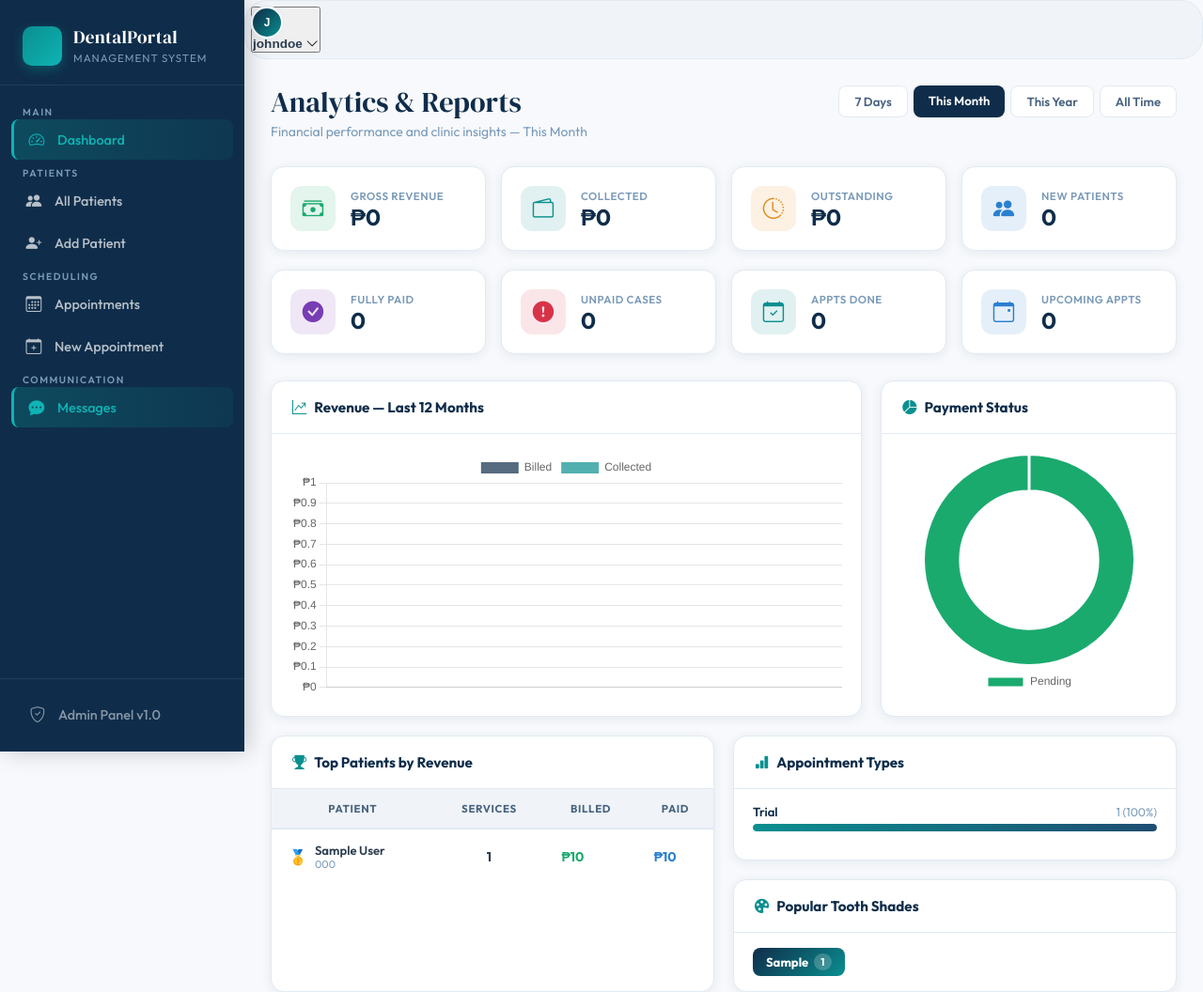
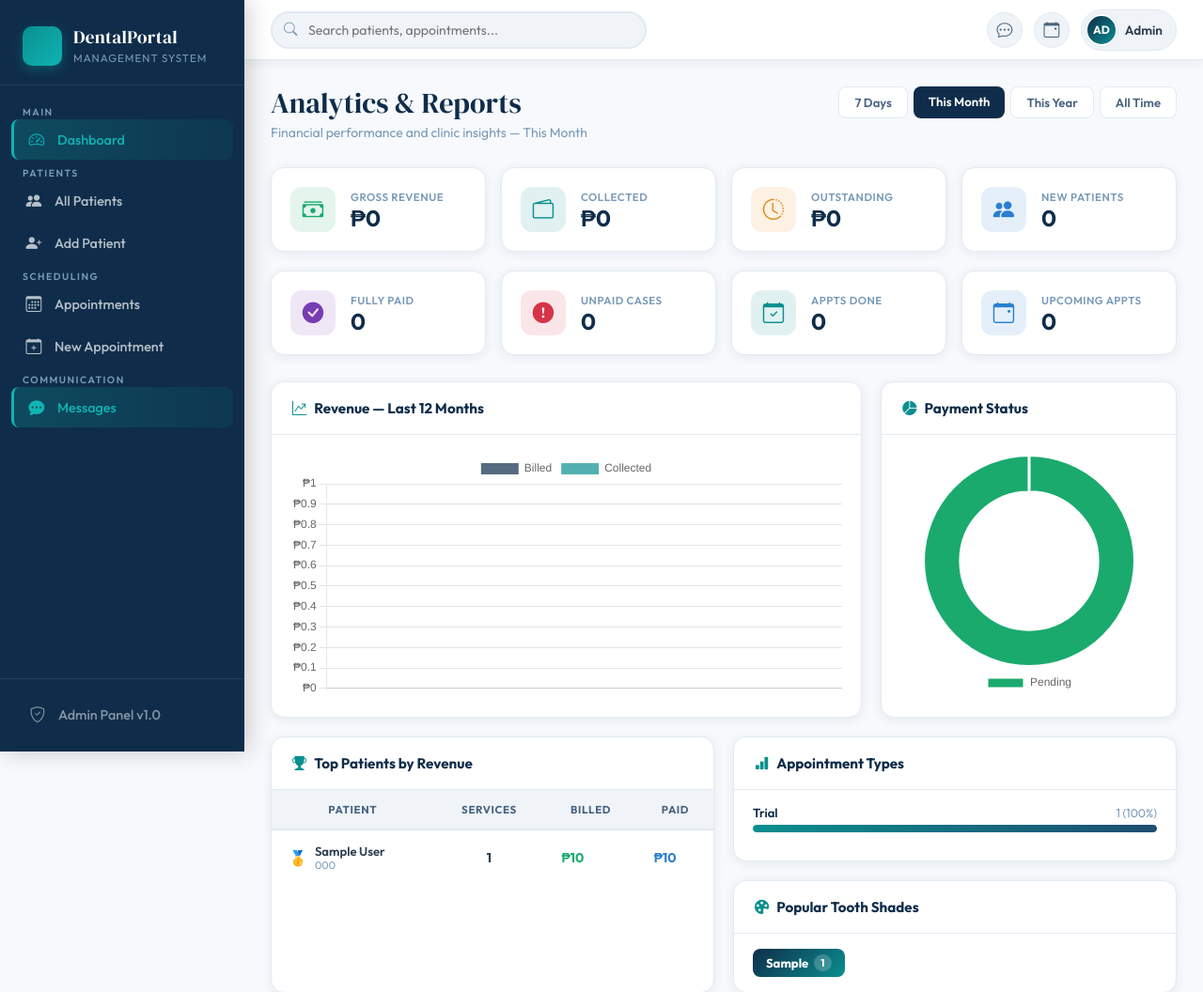
Before and after one commit to ruikhan/dental-portal, a PHP site: page /index.php in a window 1280 px wide. Shown: the top 1056 px of the page at 94% size. Run offline with PHP 8.4, Linux system fonts and the light colour scheme; a user stored in the database is signed in; tables that the repository leaves empty hold one stand-in row (values such as "Sample post"); data that the repository does not hold is empty.

Commit message:
Update topbar.php

```diff
--- a/partials/topbar.php
+++ b/partials/topbar.php
@@ -1,12 +1,39 @@
-<div class="topbar-admin dropdown">
-    <button class="admin-avatar-btn" id="adminMenuToggle" aria-haspopup="true" aria-expanded="false">
-        <div class="admin-avatar"><?php echo htmlspecialchars(current_admin()['initials']); ?></div>
-        <span class="admin-name"><?php echo htmlspecialchars(current_admin()['name']); ?></span>
-        <i class="bi bi-chevron-down"></i>
+<?php
+// FIX: correct depth formula is (slash count - 1), not -2 — the old
+// formula under-counted by one folder for every non-root page (e.g.
+// customers/view.php, appointments/list.php), producing broken links
+// like /customers/appointments/list.php instead of /appointments/list.php.
+// max(0, ...) still guards root-level pages (index.php, settings.php)
+// against a negative count, which crashes str_repeat() on PHP 8+.
+$__depth = substr_count($_SERVER['PHP_SELF'], '/') - 1;
+$__rel   = str_repeat('../', max(0, $__depth));
+?>
+<header class="topbar">
+    <button class="topbar-toggle" id="sidebarToggle">
+        <i class="bi bi-list"></i>
     </button>
-    <div class="admin-dropdown-menu" id="adminDropdownMenu">
-        <a href="<?php echo $__rel; ?>auth/logout.php" class="admin-dropdown-item logout-link">
-            <i class="bi bi-box-arrow-right"></i> Logout
+    <div class="topbar-search">
+        <i class="bi bi-search"></i>
+        <input type="text" id="tableSearch" placeholder="Search patients, appointments...">
+    </div>
+    <div class="topbar-right">
+        <a href="<?php echo $__rel; ?>messages/index.php"
+           class="topbar-icon-btn" title="Messages">
+            <i class="bi bi-chat-dots"></i>
+            <?php
+            if(isset($conn)) {
+                $uc = $conn->query("SELECT COUNT(*) FROM messages WHERE is_read = 0 AND sender = 'customer'")->fetchColumn();
+                if($uc > 0) echo '<span class="topbar-notif-dot"></span>';
+            }
+            ?>
         </a>
+        <a href="<?php echo $__rel; ?>appointments/list.php"
+           class="topbar-icon-btn" title="Appointments">
+            <i class="bi bi-calendar-event"></i>
+        </a>
+        <div class="topbar-admin">
+            <div class="admin-avatar">AD</div>
+            <span class="admin-name">Admin</span>
+        </div>
     </div>
-</div>
+</header>
```
